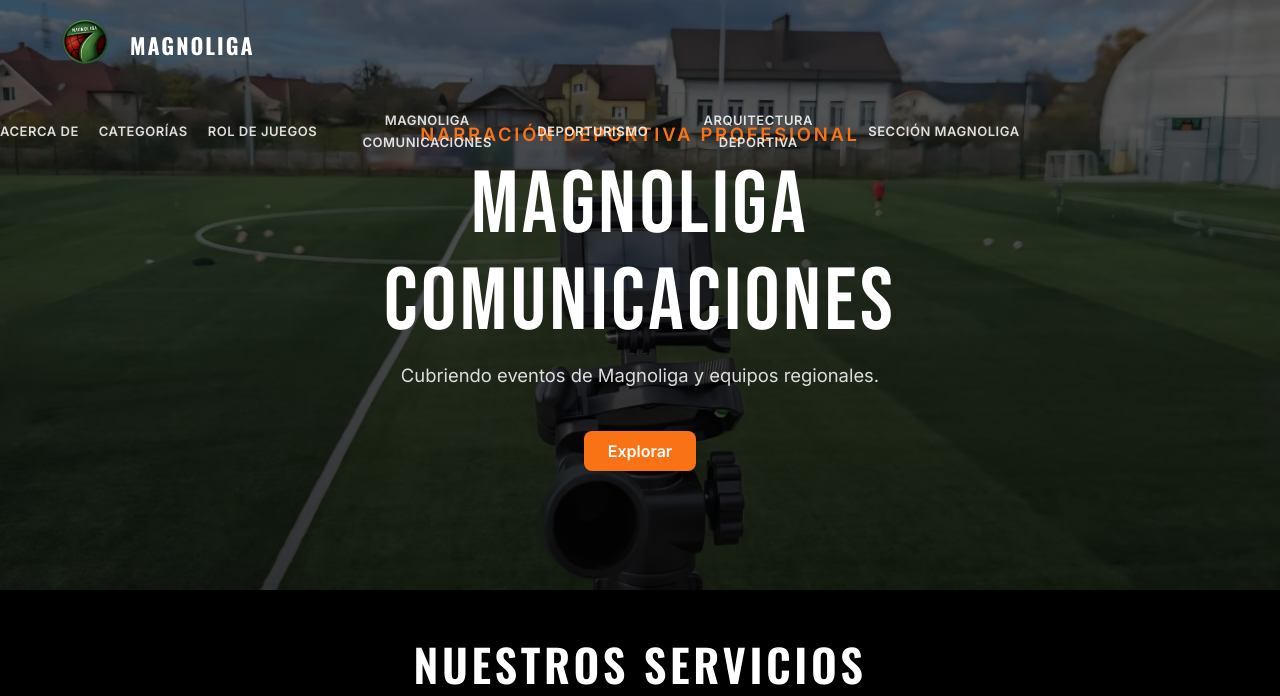
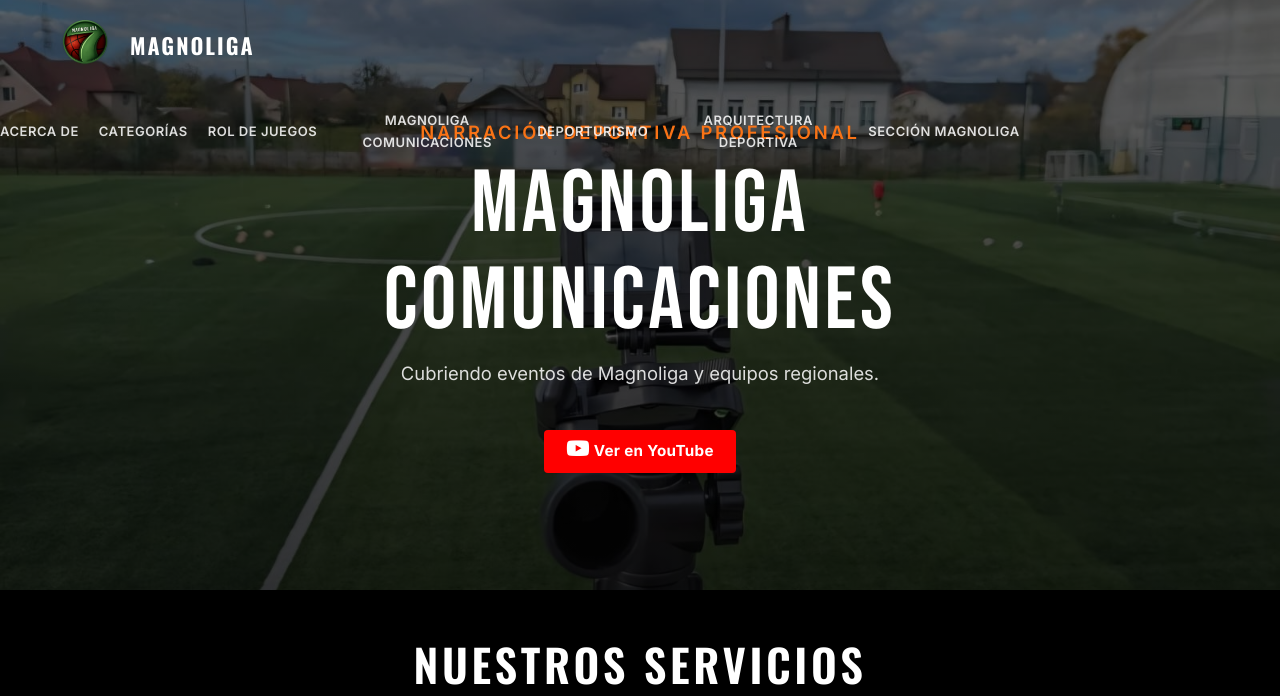
Before and after one commit to GabrielaEsparza/Magnoliga, a Django app: page /comunicaciones/ in a window 1280 px wide. Shown: the top 696 px of the page. Run offline with Django 5.2, Linux system fonts and the light colour scheme; data comes from the database, SQL or seed files in the repository; some libraries are stand-ins or nearby versions.

Commit message:
boton yotuube en comunicaciones

```diff
--- a/static/css/comunicaciones.css
+++ b/static/css/comunicaciones.css
@@ -292,3 +292,26 @@ textarea.form-control { resize: none; }
     .gallery-img { height: 180px; }
     .dropzone    { min-height: 160px; padding: 1.2rem; }
 }
+
+.btn-youtube {
+    background: #FF0000;
+    color: #fff;
+    padding: 0.6rem 1.4rem;
+    border-radius: 4px;
+    font-weight: 700;
+    font-size: 0.95rem;
+    text-decoration: none;
+    display: inline-flex;
+    align-items: center;
+    gap: 0.5rem;
+    transition: background 0.2s, transform 0.15s;
+    letter-spacing: 0.02em;
+}
+.btn-youtube:hover {
+    background: #cc0000;
+    color: #fff;
+    transform: translateY(-2px);
+}
+.btn-youtube i {
+    font-size: 1.3rem;
+}
--- a/templates/Comunicaciones.html
+++ b/templates/Comunicaciones.html
@@ -24,9 +24,11 @@
             <h1>MAGNOLIGA COMUNICACIONES</h1>
             <p>Cubriendo eventos de Magnoliga y equipos regionales.</p>
             <a href="https://youtube.com/@magnoligacomunicaciones.6438?si=P86RMP3fK5bDqTW4"
-               target="_blank"
-               rel="noopener noreferrer"
-               class="btn-orange mt-3 d-inline-block px-4 py-2 fw-semibold">Explorar</a>
+             target="_blank"
+             rel="noopener noreferrer"
+             class="btn-youtube mt-3 d-inline-block">
+             <i class="fab fa-youtube"></i> Ver en YouTube
+             </a>
         </div>
     </header>
 
@@ -52,7 +54,7 @@
                 <div class="col-md-4">
                     <div class="card-custom">
                         <div class="icon-circle mb-3"><i class="fas fa-glass-cheers"></i></div>
-                        <h5>CoBertura de eventos sociales (bodas, XV's, graduaciones)</h5>
+                        <h5>Cobertura de eventos sociales (bodas, XV's, graduaciones)</h5>
                         <p>Producción completa para tus eventos más importantes.</p>
                     </div>
                 </div>
```
